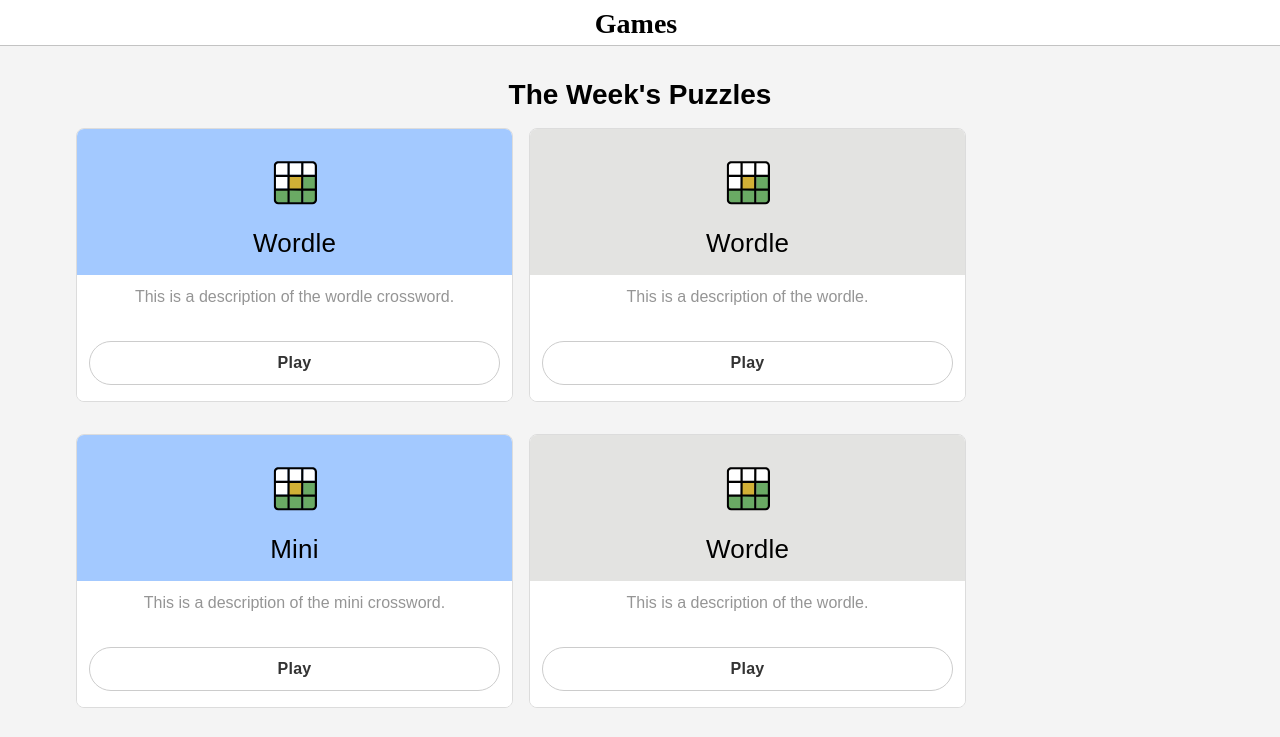
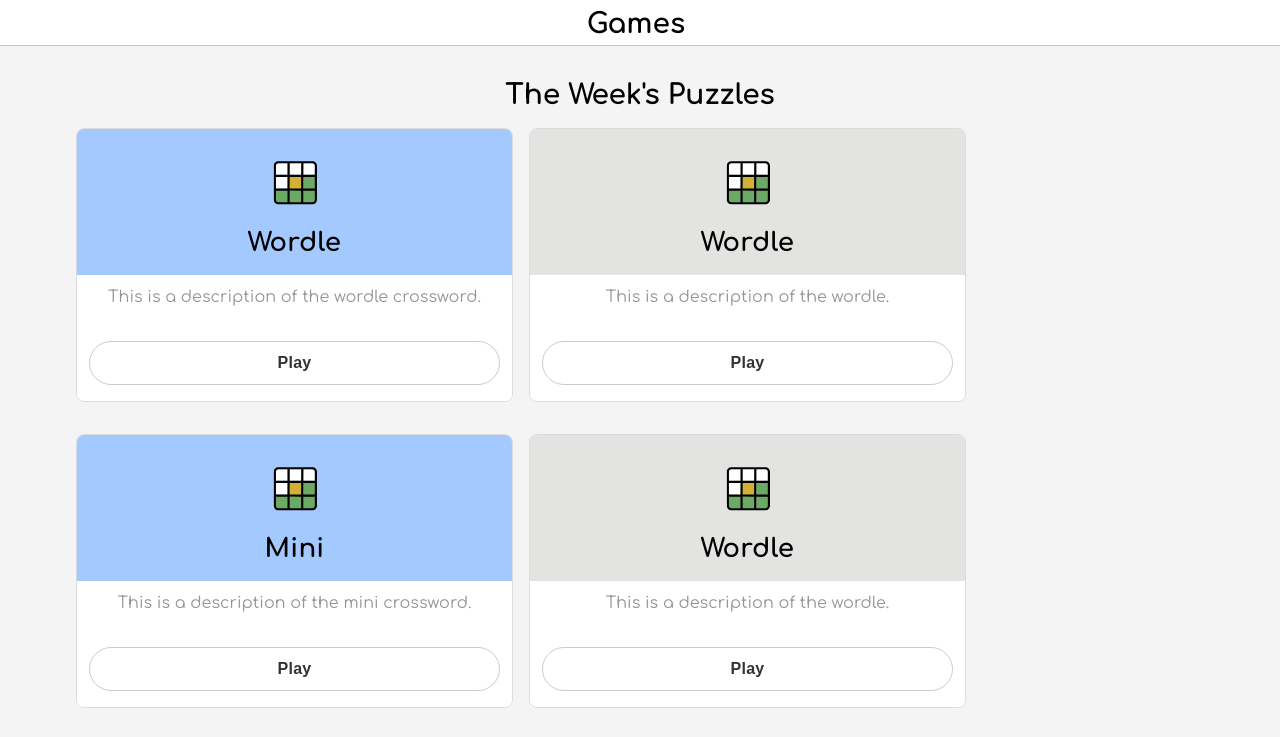
Before and after one commit to duncan-richey/mini-flo, a plain HTML site: page index.html in a window 1280 px wide. Shown: the top 737 px of the page. Drawn offline with nearby package versions, Linux system fonts and the light colour scheme.

Commit message:
new font

```diff
--- a/index.html
+++ b/index.html
@@ -3,6 +3,9 @@
 <head>
     <meta charset="UTF-8">
     <meta name="viewport" content="width=device-width, initial-scale=1.0">
+    <link rel="preconnect" href="https://fonts.googleapis.com">
+    <link rel="preconnect" href="https://fonts.gstatic.com" crossorigin>
+    <link href="https://fonts.googleapis.com/css2?family=Comfortaa:wght@400;600;700&display=swap" rel="stylesheet">
     <link rel="stylesheet" href="styles.css">
     <link rel="stylesheet" href="answer-styles.css">
 
--- a/styles.css
+++ b/styles.css
@@ -11,9 +11,11 @@
     padding: 0;
     border: 0;
     font-size: 100%;
-    font: inherit;
+    font-family: 'Comfortaa', cursive;
     vertical-align: baseline;
 }
+
+
 
 
 
```
